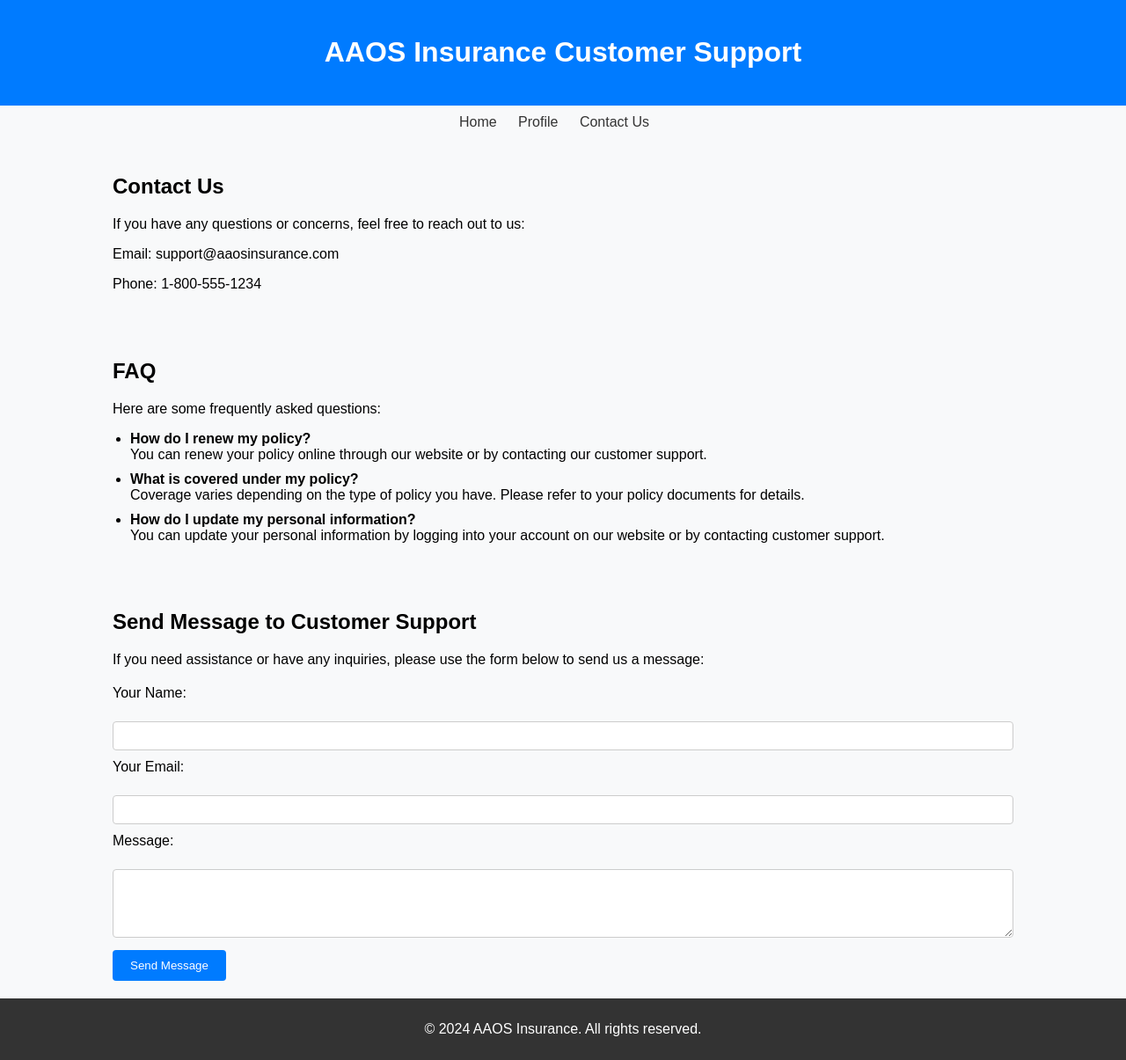
After one commit to AmerKlaus/AAOS-Health-Insurance, a PHP site: template app/views/customerSupport.html in a window 1280 px wide. The commit adds this page. Shown: the whole page at 88% size. Run offline with PHP 8.4, Linux system fonts and the light colour scheme; the template is opened without the code that fills it, so the values that code supplies are empty.

Commit message:
Added Claim details,Claim submission,Support,Forgot password, Login, Profile, Register html and some of the css

```diff
--- /dev/null
+++ b/app/views/customerSupport.html
@@ -0,0 +1,67 @@
+<!DOCTYPE html>
+<html lang="en">
+<head>
+    <meta charset="UTF-8">
+    <meta name="viewport" content="width=device-width, initial-scale=1.0">
+    <title>AAOS Insurance Customer Support</title>
+    <link rel="stylesheet" href="style.css">
+</head>
+<body>
+    <header>
+        <div class="container">
+            <h1>AAOS Insurance Customer Support</h1>
+        </div>
+    </header>
+    <nav>
+        <div class="container">
+            <ul>
+                <li><a href="#home">Home</a></li>
+                <li><a href="#profile">Profile</a></li>
+                <li><a href="#contact">Contact Us</a></li>
+            </ul>
+        </div>
+    </nav>
+    <section id="contact">
+        <div class="container">
+            <h2>Contact Us</h2>
+            <p>If you have any questions or concerns, feel free to reach out to us:</p>
+            <p>Email: support@aaosinsurance.com</p>
+            <p>Phone: 1-800-555-1234</p>
+        </div>
+    </section>
+    <section id="faq">
+        <div class="container">
+            <h2>FAQ</h2>
+            <p>Here are some frequently asked questions:</p>
+            <ul>
+                <li><strong>How do I renew my policy?</strong><br>
+                    You can renew your policy online through our website or by contacting our customer support.</li>
+                <li><strong>What is covered under my policy?</strong><br>
+                    Coverage varies depending on the type of policy you have. Please refer to your policy documents for details.</li>
+                <li><strong>How do I update my personal information?</strong><br>
+                    You can update your personal information by logging into your account on our website or by contacting customer support.</li>
+            </ul>
+        </div>
+    </section>
+    <section id="send-message">
+        <div class="container">
+            <h2>Send Message to Customer Support</h2>
+            <p>If you need assistance or have any inquiries, please use the form below to send us a message:</p>
+            <form action="submit_message.php" method="post">
+                <label for="name">Your Name:</label><br>
+                <input type="text" id="name" name="name" required><br>
+                <label for="email">Your Email:</label><br>
+                <input type="email" id="email" name="email" required><br>
+                <label for="message">Message:</label><br>
+                <textarea id="message" name="message" rows="4" required></textarea><br>
+                <button type="submit">Send Message</button>
+            </form>
+        </div>
+    </section>
+    <footer>
+        <div class="container">
+            <p>&copy; 2024 AAOS Insurance. All rights reserved.</p>
+        </div>
+    </footer>
+</body>
+</html>
--- a/app/views/style.css
+++ b/app/views/style.css
@@ -101,3 +101,181 @@ footer {
     text-align: center;
     padding: 20px 0;
 }
+
+/* Set default font family and remove default margin, padding */
+body {
+    font-family: Arial, sans-serif;
+    margin: 0;
+    padding: 0;
+    background-color: #f8f9fa;
+}
+
+/* Main container */
+.container {
+    width: 80%;
+    margin: 0 auto;
+}
+
+/* Header styles */
+header {
+    background-color: #007bff;
+    color: #fff;
+    text-align: center;
+    padding: 20px 0;
+}
+
+/* Navigation styles */
+nav {
+    background-color: #f8f9fa;
+    padding: 10px 0;
+}
+
+nav ul {
+    list-style-type: none;
+    text-align: center;
+    margin: 0;
+    padding: 0;
+}
+
+nav ul li {
+    display: inline;
+    margin-right: 20px;
+}
+
+nav ul li a {
+    text-decoration: none;
+    color: #333;
+}
+
+/* Section styles */
+section {
+    padding: 20px 0;
+}
+
+/* Footer styles */
+footer {
+    background-color: #333;
+    color: #fff;
+    text-align: center;
+    padding: 10px 0;
+}
+
+/* FAQ section styles */
+#faq ul {
+    padding-left: 20px;
+}
+
+#faq ul li {
+    margin-bottom: 10px;
+}
+
+/* Form styles */
+form {
+    margin-top: 20px;
+}
+
+label {
+    display: block;
+    margin-bottom: 5px;
+}
+
+input[type="text"],
+input[type="email"],
+textarea {
+    width: 100%;
+    padding: 8px;
+    margin-bottom: 10px;
+    border: 1px solid #ccc;
+    border-radius: 4px;
+    box-sizing: border-box;
+}
+
+button[type="submit"] {
+    background-color: #007bff;
+    color: #fff;
+    padding: 10px 20px;
+    border: none;
+    border-radius: 4px;
+    cursor: pointer;
+    transition: background-color 0.3s;
+}
+
+button[type="submit"]:hover {
+    background-color: #0056b3;
+}
+
+/* Login form styles */
+.login-form {
+    background-color: #fff;
+    padding: 20px;
+    border-radius: 5px;
+    box-shadow: 0 0 10px rgba(0, 0, 0, 0.1);
+    width: 300px;
+    margin: 50px auto;
+}
+
+.login-form h2 {
+    margin-bottom: 20px;
+    text-align: center;
+}
+
+/* Register form styles */
+.register-form {
+    /* Same styles as login form */
+    background-color: #fff;
+    padding: 20px;
+    border-radius: 5px;
+    box-shadow: 0 0 10px rgba(0, 0, 0, 0.1);
+    width: 300px;
+    margin: 50px auto;
+}
+
+/* Claim form styles */
+.claim-form {
+    /* Same styles as login and register form */
+    background-color: #fff;
+    padding: 20px;
+    border-radius: 5px;
+    box-shadow: 0 0 10px rgba(0, 0, 0, 0.1);
+    width: 400px;
+    margin: 50px auto;
+}
+
+.claim-form h2 {
+    margin-bottom: 20px;
+    text-align: center;
+}
+
+/* Profile info styles */
+.profile-info {
+    max-width: 400px;
+    margin: 0 auto;
+}
+
+.profile-info label {
+    font-weight: bold;
+}
+
+.profile-info p {
+    margin-bottom: 10px;
+}
+
+/* Claim info styles */
+.claim-info p {
+    margin-bottom: 10px;
+}
+
+/* Back button styles */
+.back-button {
+    margin-top: 20px;
+    text-align: center;
+}
+
+.back-button a {
+    text-decoration: none;
+    color: #007bff;
+}
+
+.back-button a:hover {
+    text-decoration: underline;
+}
```
Also changed, not shown: app/views/claimDetails.html (added, +37 -0 lines), app/views/claimSubmission.html (added, +50 -0 lines), app/views/forgotPassword.html (added, +31 -0 lines), app/views/login.html (added, +32 -0 lines), app/views/profile.html (added, +43 -0 lines), app/views/register.html (added, +35 -0 lines).
